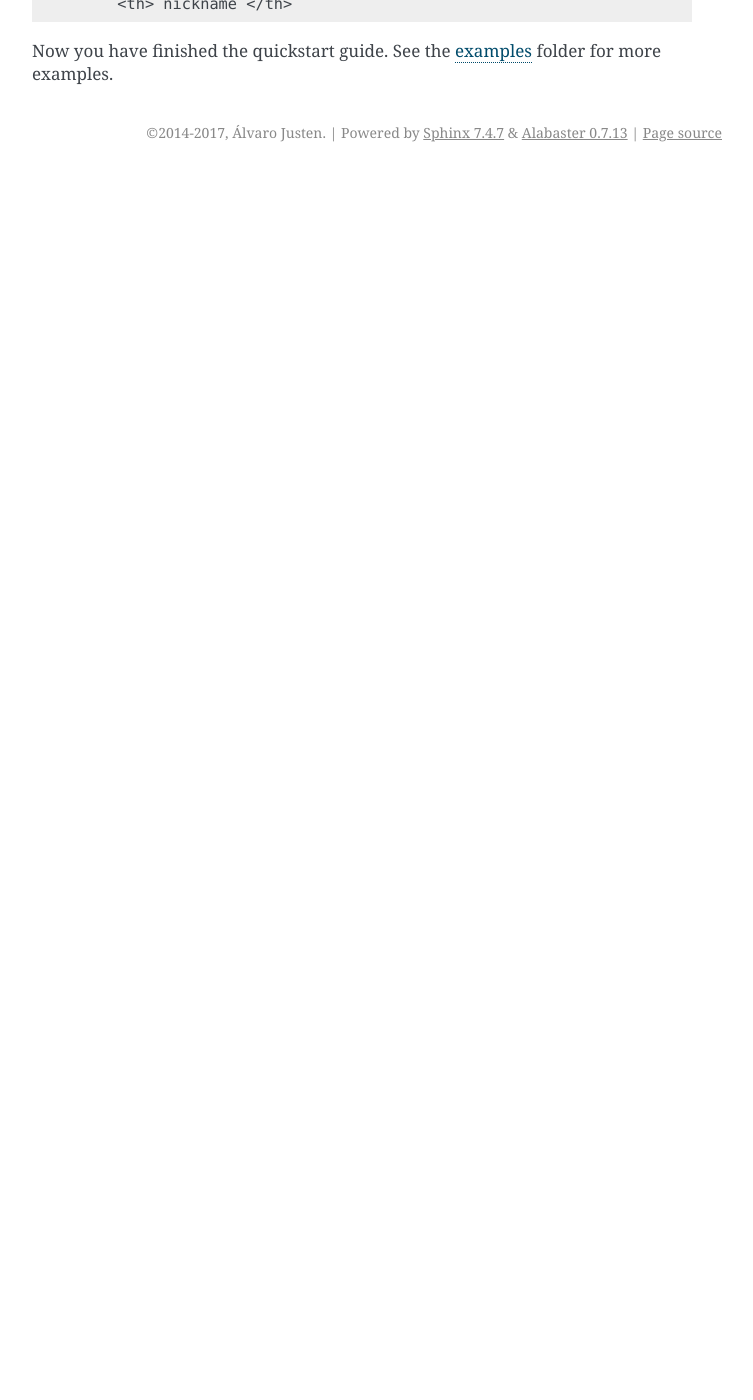
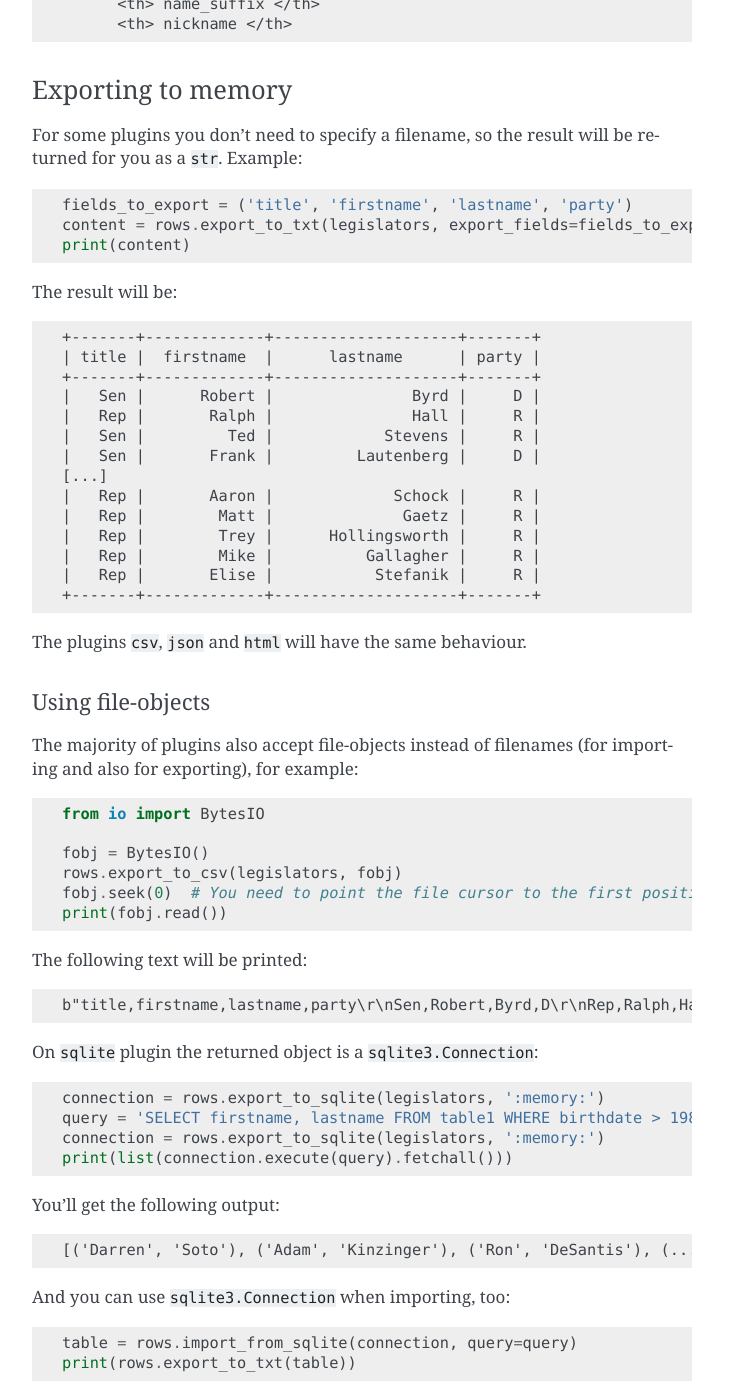
Before and after one commit to turicas/rows, a Sphinx documentation site: the page built from docs/quick-start.md, in a window 1280 px wide and 1400 px high, scrolled down 4798 px. Shown: the whole window, without its empty margins (388-1141 px from the left). Built offline with Sphinx 7.4.7, drawn with Linux system fonts in a browser that asks for light colours; before the commit the page ends 4970 px from its top, so only the background shows below that; some of the changed text lies outside the part shown.

Commit message:
Add examples by @ramiroluz
Fix #210

````diff
--- a/docs/quick-start.md
+++ b/docs/quick-start.md
@@ -79,7 +79,7 @@ And the output:
 ```
 
 
-### Importing Data
+## Importing Data
 
 `rows` will help you importing data: its plugins will do the hard job of
 parsing each supported file format so you don't need to. They can help you
@@ -203,7 +203,7 @@ AttributeError: 'Row' object has no attribute 'gender'
 > *automagically* no matter which plugin you're using to import the data.
 
 
-#### Common Parameters
+### Common Parameters
 
 Each plugin has its own parameters (like `index` in `import_from_html` and
 `sheet_name` in `import_from_xls`) but all plugins create a `rows.Table` object
@@ -225,7 +225,7 @@ are:
   Default: `None` (use all rows).
 
 
-### Exporting Data
+## Exporting Data
 
 If you have a `Table` object you can export it to all available plugins which
 have the "export" feature. Let's use the HTML plugin:
@@ -250,6 +250,118 @@ $ head legislators.html
       <th> nickname </th>
 ```
 
+
+### Exporting to memory
+
+For some plugins you don't need to specify a filename, so the result will be
+returned for you as a `str`. Example:
+
+```python
+fields_to_export = ('title', 'firstname', 'lastname', 'party')
+content = rows.export_to_txt(legislators, export_fields=fields_to_export)
+print(content)
+```
+
+The result will be:
+
+```text
++-------+-------------+--------------------+-------+
+| title |  firstname  |      lastname      | party |
++-------+-------------+--------------------+-------+
+|   Sen |      Robert |               Byrd |     D |
+|   Rep |       Ralph |               Hall |     R |
+|   Sen |         Ted |            Stevens |     R |
+|   Sen |       Frank |         Lautenberg |     D |
+[...]
+|   Rep |       Aaron |             Schock |     R |
+|   Rep |        Matt |              Gaetz |     R |
+|   Rep |        Trey |      Hollingsworth |     R |
+|   Rep |        Mike |          Gallagher |     R |
+|   Rep |       Elise |           Stefanik |     R |
++-------+-------------+--------------------+-------+
+```
+
+The plugins `csv`, `json` and `html` will have the same behaviour.
+
+
+#### Using file-objects
+
+The majority of plugins also accept file-objects instead of filenames (for
+importing and also for exporting), for example:
+
+```python
+from io import BytesIO
+
+fobj = BytesIO()
+rows.export_to_csv(legislators, fobj)
+fobj.seek(0)  # You need to point the file cursor to the first position.
+print(fobj.read())
+```
+
+The following text will be printed:
+
+```text
+b"title,firstname,lastname,party\r\nSen,Robert,Byrd,D\r\nRep,Ralph,Hall,R[...]"
+```
+
+On `sqlite` plugin the returned object is a `sqlite3.Connection`:
+
+```python
+connection = rows.export_to_sqlite(legislators, ':memory:')
+query = 'SELECT firstname, lastname FROM table1 WHERE birthdate > 1980-01-01'
+connection = rows.export_to_sqlite(legislators, ':memory:')
+print(list(connection.execute(query).fetchall()))
+```
+
+You'll get the following output:
+
+```text
+[('Darren', 'Soto'), ('Adam', 'Kinzinger'), ('Ron', 'DeSantis'), (...)]
+```
+
+And you can use `sqlite3.Connection` when importing, too:
+
+```python
+table = rows.import_from_sqlite(connection, query=query)
+print(rows.export_to_txt(table))
+```
+
+The following output will be printed:
+
+```text
++-----------+-----------------+
+| firstname |     lastname    |
++-----------+-----------------+
+|    Darren |            Soto |
+|      Adam |       Kinzinger |
+|       Ron |        DeSantis |
+| Stephanie |          Murphy |
+|      Seth |         Moulton |
+|     Jaime | Herrera Beutler |
+|      Pete |         Aguilar |
+|     Scott |          Taylor |
+|       Jim |           Banks |
+|     Ruben |         Gallego |
+|       Lee |          Zeldin |
+|    Carlos |         Curbelo |
+|    Justin |           Amash |
+|     Ruben |          Kihuen |
+|     Jason |           Smith |
+|     Brian |            Mast |
+|    Joseph |         Kennedy |
+|      Eric |        Swalwell |
+|     Tulsi |         Gabbard |
+|     Aaron |          Schock |
+|      Matt |           Gaetz |
+|      Trey |   Hollingsworth |
+|      Mike |       Gallagher |
+|     Elise |        Stefanik |
++-----------+-----------------+
+```
+
+
+## Learn more
+
 Now you have finished the quickstart guide. See the [examples][rows-examples]
 folder for more examples.
 
````
Also changed, not shown: AUTHORS.md (+1 -0 lines).
